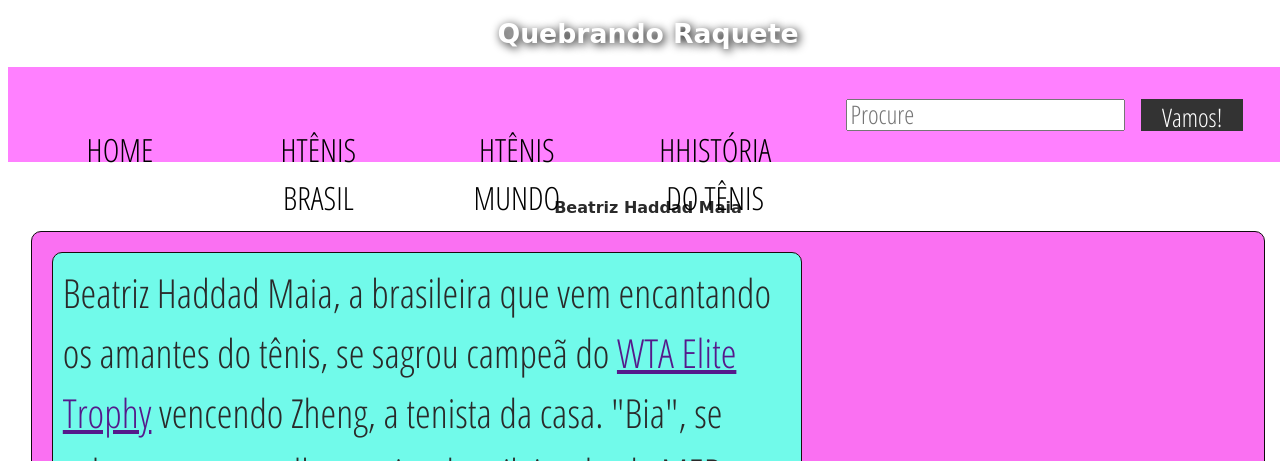
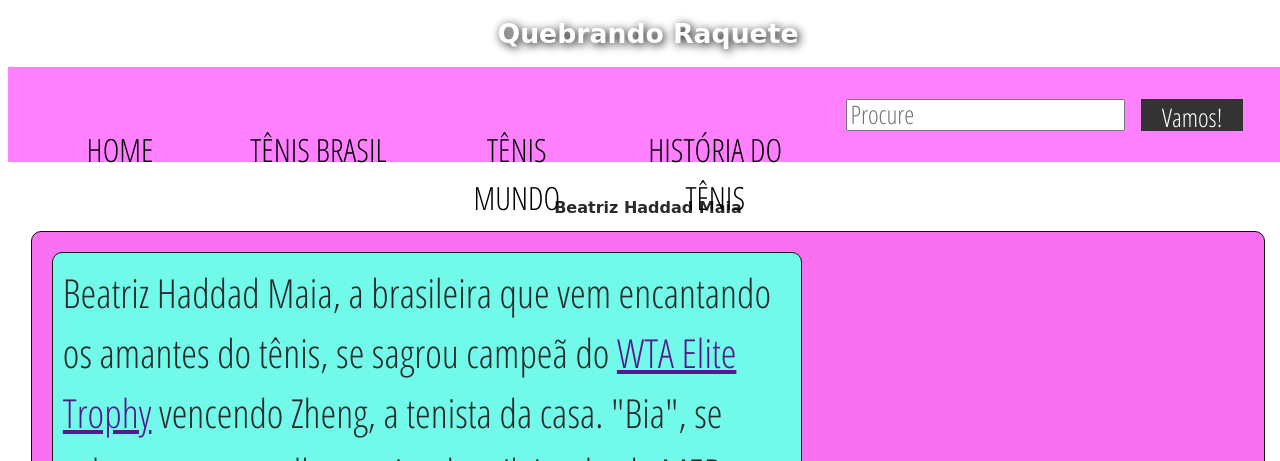
Before and after one commit to VicenteEric/Testesse, a plain HTML site: page index.html in a window 1280 px wide. Shown: the top 461 px of the page. Drawn offline with Linux system fonts and the light colour scheme; a web font is replaced by a local one.

Commit message:
fonte vozes

```diff
--- a/index.html
+++ b/index.html
@@ -23,10 +23,10 @@
 
     <nav class="menu">
         <ul>
-            <li><a href="#">Home</a></li>
-            <li><a href="#">HTênis Brasil</a></li>
-            <li><a href="#">HTênis Mundo</a></li>
-            <li><a href="#">HHistória do Tênis</a></li>
+            <li><a href="#">Home</li></a>
+            <li><a href="#">Tênis Brasil</li></a>
+            <li><a href="#">Tênis Mundo</li></a>
+            <li><a href="#">História do Tênis</li></a>
         </ul>
 
         <form>
```
